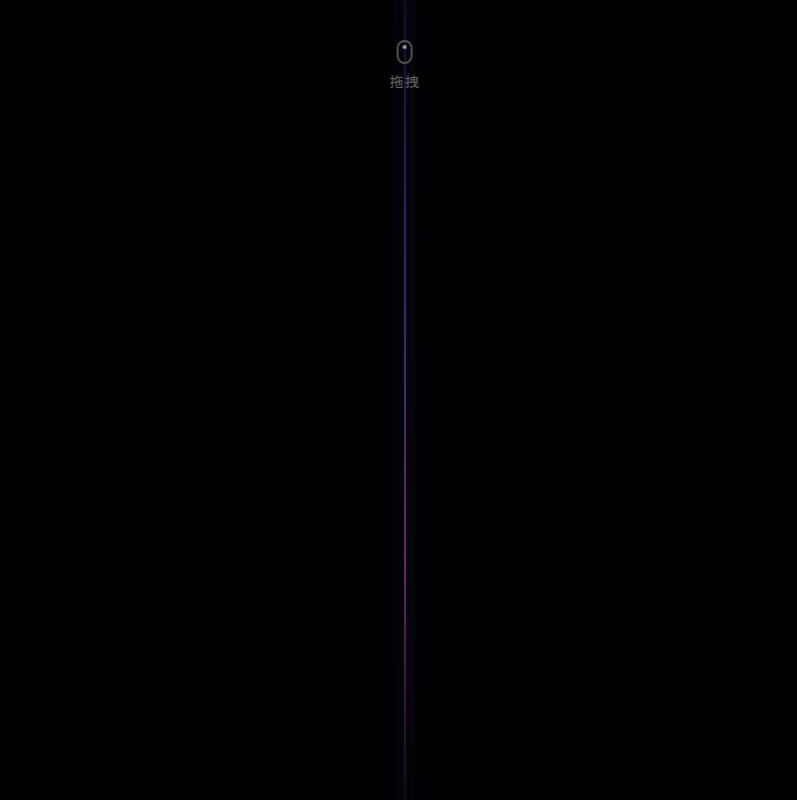
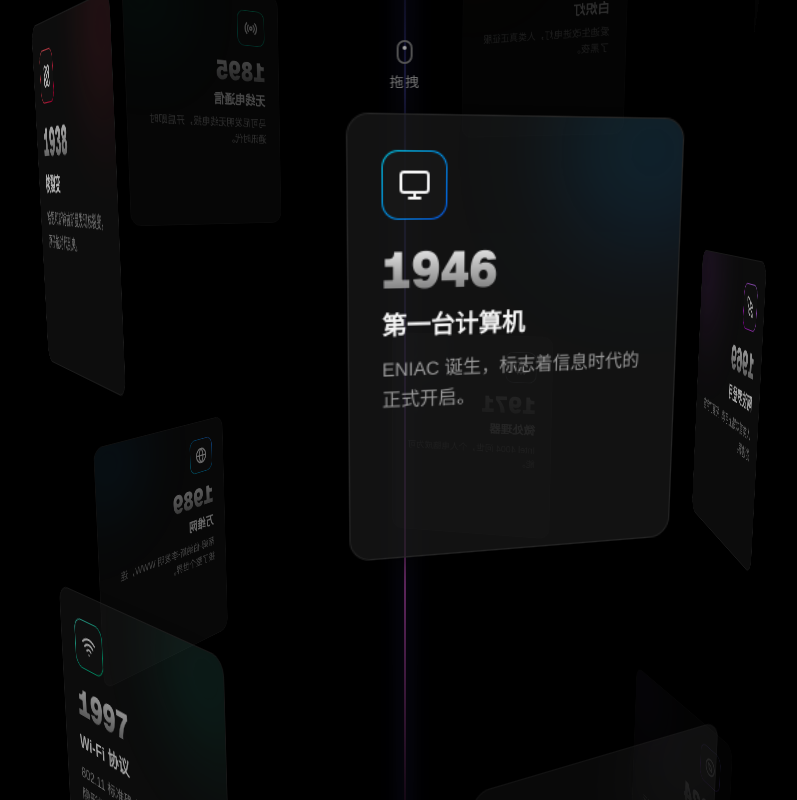
Before and after one commit to LingzheM/effects_collect_box, a Next.js app: page /hover/physics-card in a window 1280 px wide. Shown: the whole page, without its empty margins (235-1032 px from the left). Built offline with nearby package versions, Linux system fonts and the light colour scheme.

Commit message:
add new cards to TIMELINE_EVENTS, for now, use lucide icon

```diff
--- a/src/app/hover/physics-card/helix-timeline.tsx
+++ b/src/app/hover/physics-card/helix-timeline.tsx
@@ -1,13 +1,37 @@
 "use client"
 
-import { useRef, useState } from "react";
-import {BookOpen} from 'lucide-react';
+import { useEffect, useRef, useState } from "react";
+import {
+  Rocket,
+  Globe,
+  Cpu,
+  Smartphone,
+  Wifi,
+  Monitor,
+  Radio,
+  Lightbulb,
+  BookOpen,
+  Atom,
+  Telescope,
+  Compass
+} from 'lucide-react';
 import { isDragging } from "framer-motion";
 
 // 模拟数据
 const TIMELINE_EVENTS = [
-  { year: "1440", title: "活字印刷术", desc: "知识开始规模传播", icon: BookOpen, color: "from-amber-400 to-orange-600" }
-]
+  { year: "1440", title: "活字印刷术", desc: "古腾堡发明活字印刷机，知识开始大规模传播。", icon: BookOpen, color: "from-amber-400 to-orange-600" },
+  { year: "1543", title: "日心说", desc: "哥白尼发表《天体运行论》，引发科学革命。", icon: Telescope, color: "from-blue-400 to-indigo-600" },
+  { year: "1879", title: "白炽灯", desc: "爱迪生改进电灯，人类真正征服了黑夜。", icon: Lightbulb, color: "from-yellow-300 to-amber-500" },
+  { year: "1895", title: "无线电通信", desc: "马可尼发明无线电报，开启即时通讯时代。", icon: Radio, color: "from-emerald-400 to-teal-600" },
+  { year: "1938", title: "核裂变", desc: "哈恩和斯特拉斯曼发现核裂变，原子能时代到来。", icon: Atom, color: "from-red-400 to-rose-600" },
+  { year: "1946", title: "第一台计算机", desc: "ENIAC 诞生，标志着信息时代的正式开启。", icon: Monitor, color: "from-cyan-400 to-blue-600" },
+  { year: "1969", title: "阿波罗登月", desc: "人类首次踏上月球，拓展了宇宙的边界。", icon: Rocket, color: "from-purple-400 to-fuchsia-600" },
+  { year: "1971", title: "微处理器", desc: "Intel 4004 问世，个人电脑成为可能。", icon: Cpu, color: "from-slate-300 to-gray-500" },
+  { year: "1989", title: "万维网", desc: "蒂姆·伯纳斯-李发明 WWW，连接了整个世界。", icon: Globe, color: "from-blue-500 to-cyan-500" },
+  { year: "1997", title: "Wi-Fi 协议", desc: "802.11 标准确立，移动互联网的隐形桥梁。", icon: Wifi, color: "from-teal-300 to-emerald-500" },
+  { year: "2007", title: "智能手机", desc: "初代 iPhone 发布，重塑了人类的生活方式。", icon: Smartphone, color: "from-zinc-400 to-neutral-600" },
+  { year: "2024", title: "通用人工智能", desc: "AI 迎来爆发，人类站在新的纪元路口。", icon: Compass, color: "from-indigo-400 to-purple-600" },
+];
 
 const RADIUS = 320; // 螺旋的半径（决定圆柱的粗细）
 const HEIGHT_SPAN = 1200; // 整个螺旋在屏幕上下跨越了总高度
@@ -19,6 +43,7 @@ export default function HelixTimeline() {
 
   // 物理拖拽相关 Refs
   const isDragging = useRef(false);
+  const rafId = useRef(null);
 
   // 用于在动画帧中直接读取/写入的进度值，避免React状态更新延迟
 
@@ -33,6 +58,12 @@ export default function HelixTimeline() {
   const handlePointerUp = () => {
 
   }
+
+  useEffect(() => {
+    return () => {
+      if (rafId.current) cancelAnimationFrame(rafId.current);
+    };
+  }, []);
 
   return (
     <div
@@ -115,9 +146,9 @@ export default function HelixTimeline() {
               }}
             >
               {/** 卡片 UI 本身 */}
-              <div className="w-64 h-80 bg-neutral-900/80 backdrop-blur-md border border-neutral-800 rounded-2xl p-6 flex flex-col justify-between shadow-[0_0_30px_rgba(0, 0, 0, 0.8)] relative overflow-hidden group">
+              <div className="w-64 h-80 bg-neutral-900/80 backdrop-blur-md border border-neutral-800 rounded-2xl p-6 flex flex-col justify-between shadow-[0_0_30px_rgba(0,0,0,0.8)] relative overflow-hidden group">
                 {/** 发光背景点缀 */}
-                <div className={`absolute -top-10 -right-10 w-32 h-32 bg-gradient-to-br ${event.color} rounded-full blur-[50]px opacity-20`}></div>
+                <div className={`absolute -top-10 -right-10 w-32 h-32 bg-gradient-to-br ${event.color} rounded-full blur-[50px] opacity-20`}></div>
 
                 <div className="relative z-10">
                   <div className={`w-12 h-12 rounded-xl bg-gradient-to-br ${event.color} p-[1px] mb-4`}>
```
